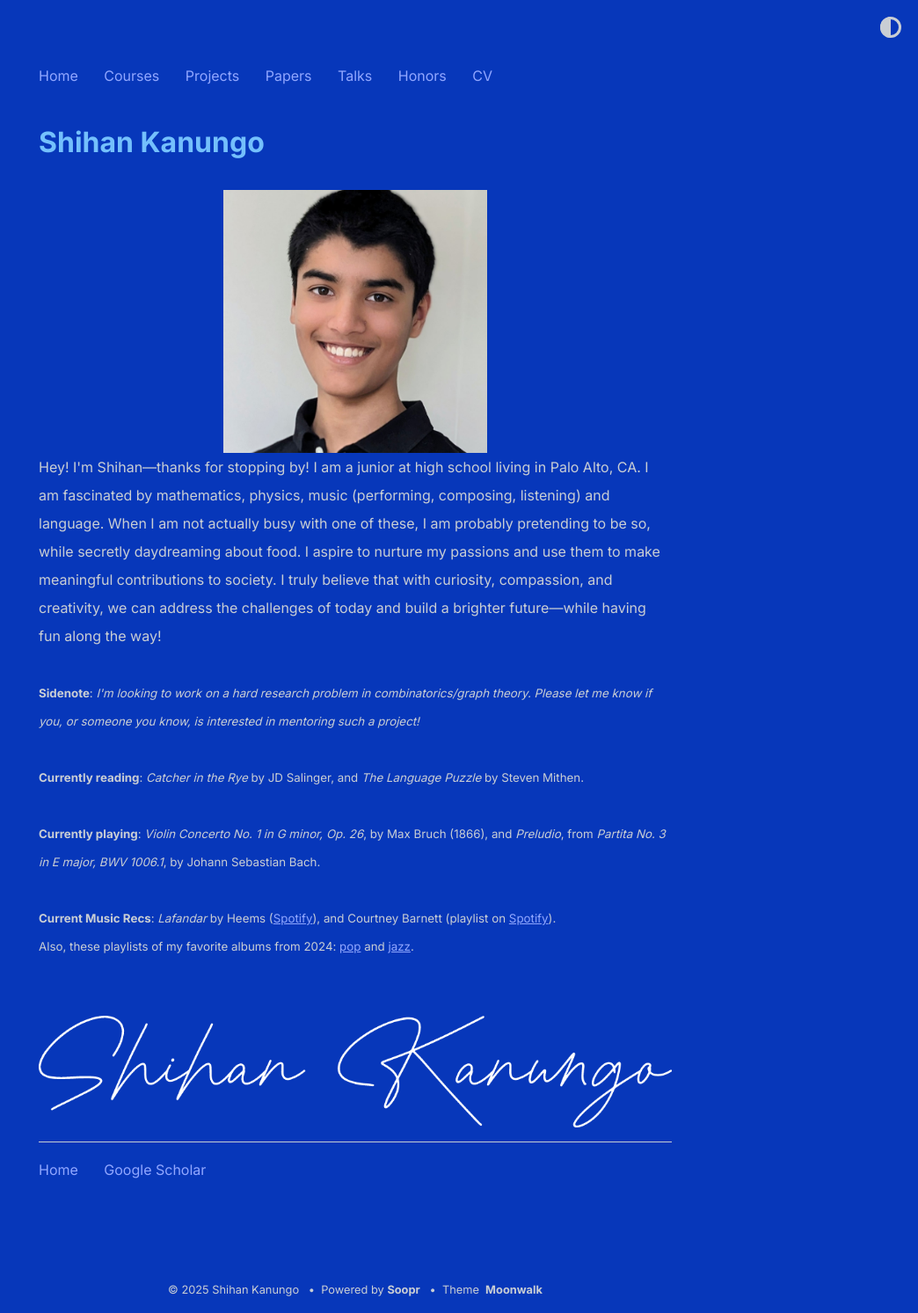
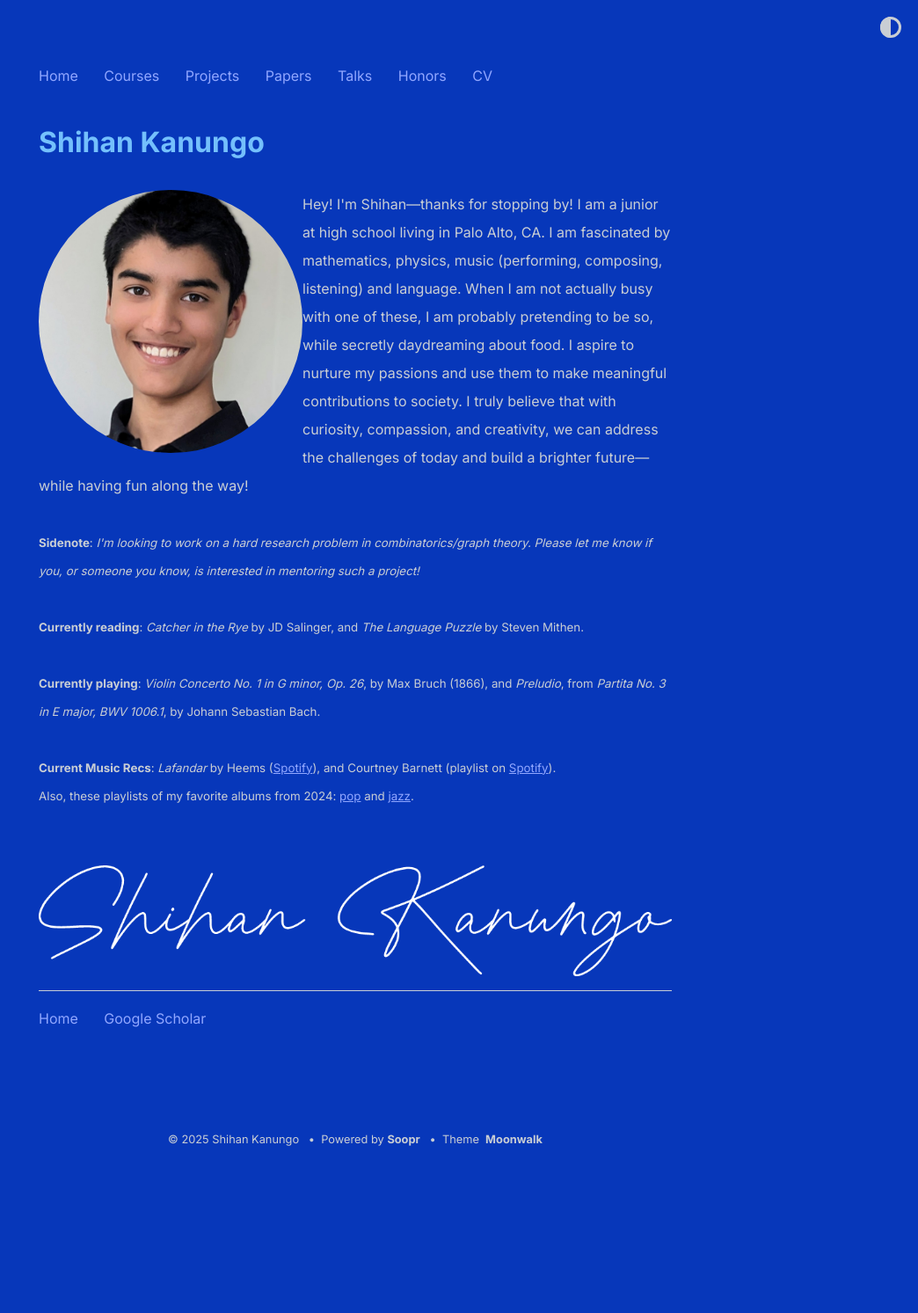
Before and after one commit to shihankanungo/shihankanungo.github.io, a Jekyll site: the page built from index.md, in a window 1280 px wide. Shown: the whole page at 88% size, without its empty margins (236-1280 px from the left). Built offline with Jekyll 4.4.1, drawn with Linux system fonts in a browser that asks for light colours; after the commit the page ends 1321 px from its top, so only the background shows below that.

Commit message:
Update _config.yml

```diff
--- a/_config.yml
+++ b/_config.yml
@@ -2,8 +2,7 @@ title: Shihan Kanungo
 author: Shihan Kanungo
 url: https://www.shihankanungo.github.io/shihanmoonwalk/ # root address of the site
 description: > # description of the site (multiple lines allowed)
-  <img src="photo.png" alt="Avatar" style="width:300px;">
-
+  <img src="photo.png" alt="Avatar" align="left" style="width:300px; border-radius:50%;">
   Hey! I'm Shihan&mdash;thanks for stopping by! I am a junior at high school living in Palo Alto, CA. I am fascinated by mathematics, physics, music (performing, composing, listening) and language. When I am not actually busy with one of these, I am probably pretending to be so, while secretly daydreaming about food. I aspire to nurture my passions and use them to make meaningful contributions to society. I truly believe that with curiosity, compassion, and creativity, we can address the challenges of today and build a brighter future&mdash;while having fun along the way!
           <br /><br />
 
```
